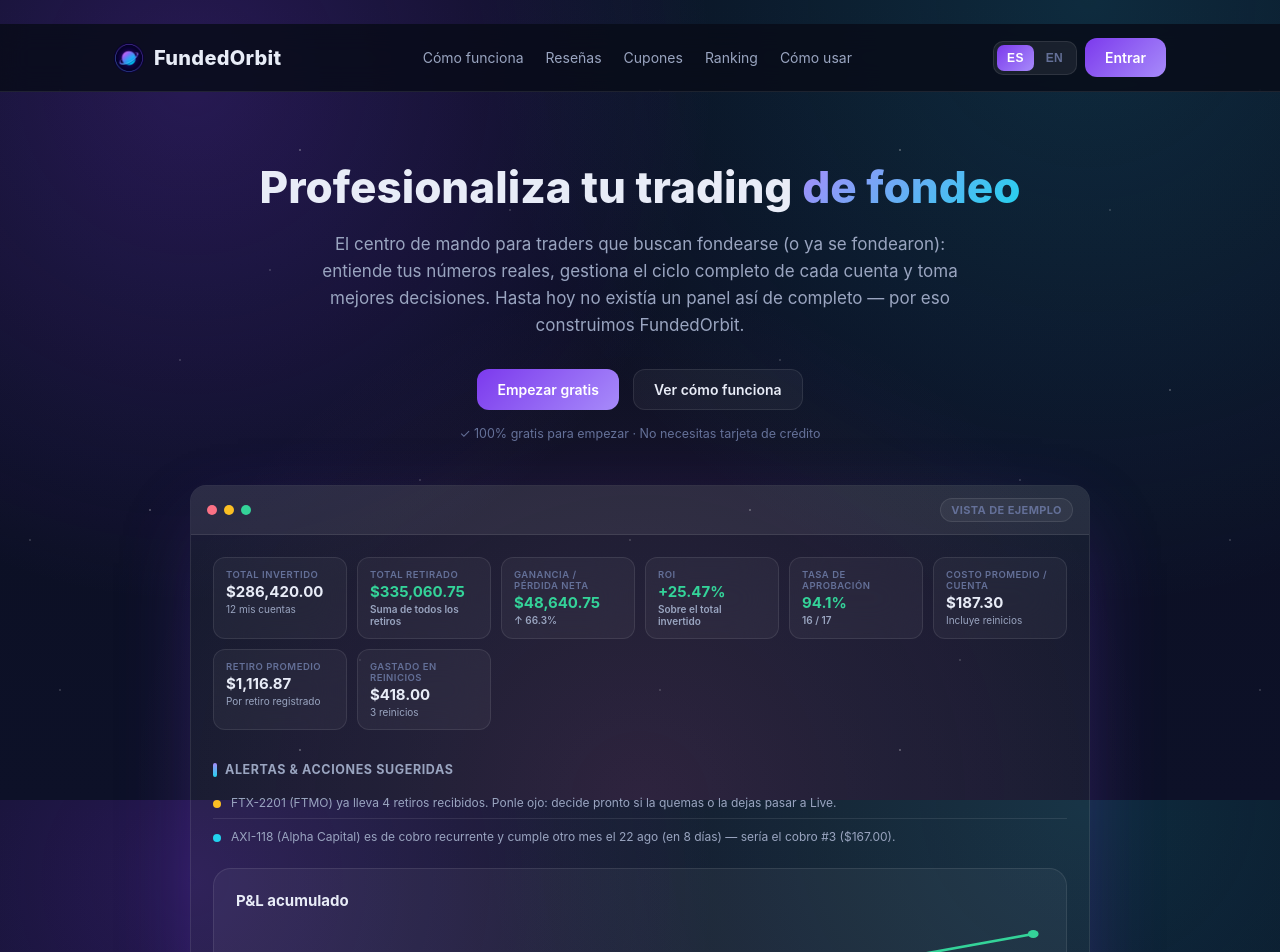
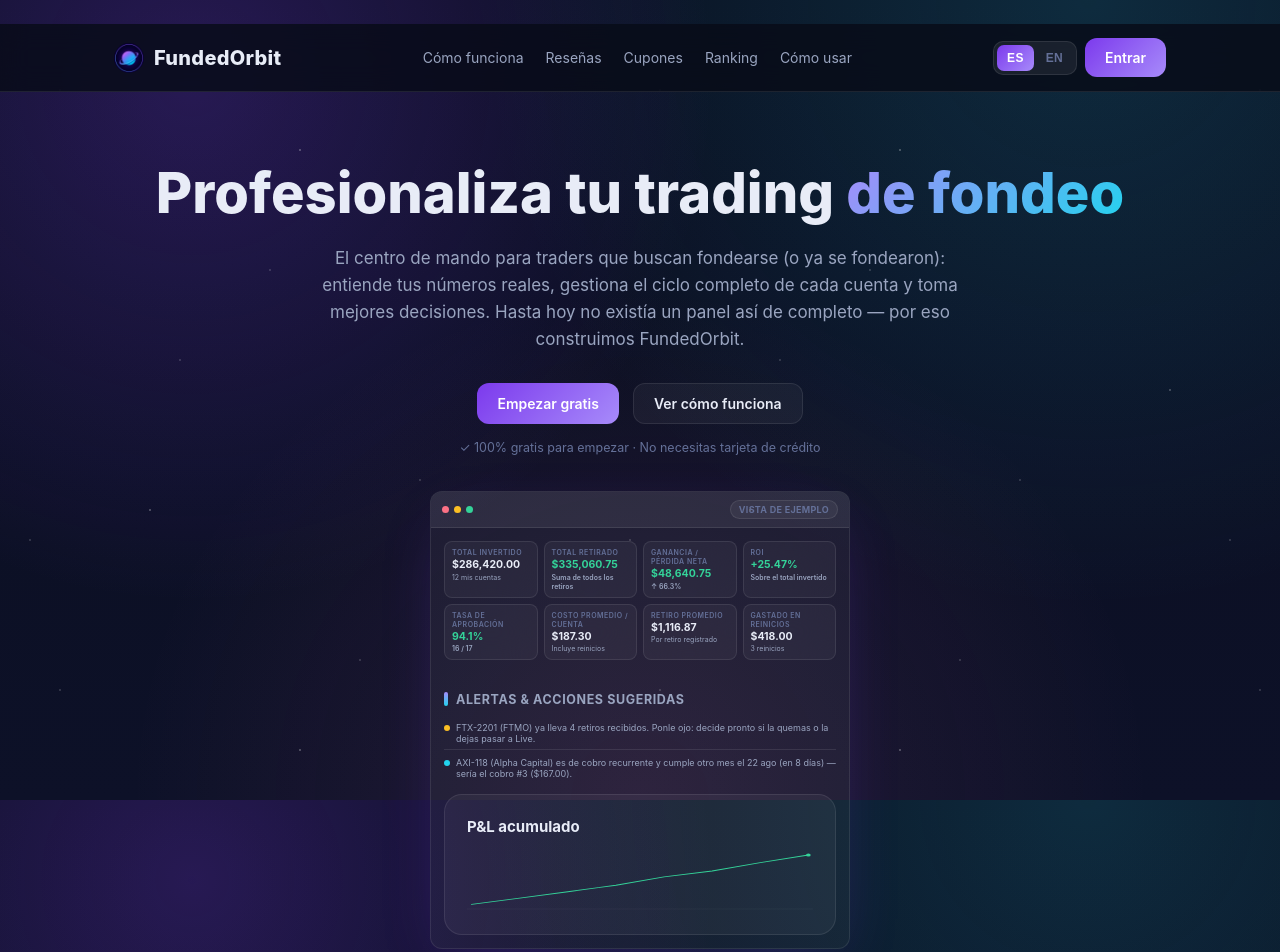
Before and after one commit to FundedOrbit/fundedorbit-app, a Next.js app: page / in a window 1280 px wide. Shown: the top 952 px of the page. Built offline with nearby package versions, Linux system fonts and the light colour scheme; no server answers.

Commit message:
Add files via upload

```diff
--- a/app/globals.css
+++ b/app/globals.css
@@ -18,7 +18,7 @@
   --radius-sm:12px;
 }
 *{box-sizing:border-box;}
-html,body{margin:0;padding:0;max-width:100%;}
+html,body{margin:0;padding:0;max-width:100%;overflow-x:hidden;}
 body{
   min-height:100vh;
   background:
@@ -54,6 +54,7 @@
 }
 a{color:inherit;text-decoration:none;}
 .wrap{position:relative;z-index:1;max-width:1100px;margin:0 auto;padding:24px;}
+@media (max-width:480px){.wrap{padding:16px;}}
 .nav{display:flex;align-items:center;justify-content:space-between;padding:18px 0;}
 .brand{display:flex;align-items:center;gap:10px;font-weight:800;font-size:20px;letter-spacing:.3px;}
 .brand .dot{width:30px;height:30px;border-radius:50%;object-fit:cover;flex-shrink:0;display:block;}
@@ -68,7 +69,7 @@
 .btn-ghost{background:var(--card-bg);color:var(--text-primary);}
 .btn-block{width:100%;}
 .hero{text-align:center;padding:70px 10px 40px;}
-.hero h1{font-size:44px;line-height:1.15;margin:0 0 18px;font-weight:800;}
+.hero h1{font-size:56px;line-height:1.12;margin:0 0 20px;font-weight:800;}
 .hero h1 span{background:linear-gradient(135deg, var(--accent-purple), var(--accent-cyan));-webkit-background-clip:text;background-clip:text;color:transparent;}
 .hero p{font-size:17px;color:var(--text-secondary);max-width:640px;margin:0 auto 30px;line-height:1.6;}
 .hero-actions{display:flex;gap:14px;justify-content:center;flex-wrap:wrap;}
@@ -126,7 +127,7 @@
 .avatar-opt.selected{border-color:var(--accent-purple);background:rgba(167,139,250,.15);}
 @media (max-width:760px){
   .grid-3{grid-template-columns:1fr;}
-  .hero h1{font-size:32px;}
+  .hero h1{font-size:38px;}
   .nav-links{display:none;}
 }
 
@@ -232,6 +233,7 @@
 .accounts-toolbar{display:flex;justify-content:space-between;align-items:center;margin-bottom:18px;flex-wrap:wrap;gap:10px;}
 .kpi-mini-grid{display:grid;grid-template-columns:repeat(4,1fr);gap:14px;margin-bottom:24px;}
 @media (max-width:760px){.kpi-mini-grid{grid-template-columns:repeat(2,1fr);}}
+@media (max-width:420px){.kpi-mini-grid{grid-template-columns:1fr;}}
 
 /* kpi cards (dashboard) */
 .kpi-card{
@@ -302,35 +304,38 @@
   justify-content:center;gap:6px;
 }
 
-/* dashboard preview mockup (landing hero) */
+/* dashboard preview mockup (landing hero) - deliberately small, it's just an example */
 .preview-frame{
-  max-width:900px;margin:44px auto 0;border-radius:16px;overflow:hidden;
+  max-width:420px;width:100%;margin:36px auto 0;border-radius:12px;overflow:hidden;
   background:var(--card-bg);border:1px solid var(--card-border);
-  box-shadow:0 30px 80px -20px rgba(124,58,237,.35);
+  box-shadow:0 20px 60px -20px rgba(124,58,237,.3);
 }
 .preview-titlebar{
-  display:flex;align-items:center;gap:7px;padding:12px 16px;
+  display:flex;align-items:center;gap:5px;padding:8px 11px;
   background:var(--card-bg-2);border-bottom:1px solid var(--card-border);
 }
-.preview-dot{width:10px;height:10px;border-radius:50%;flex-shrink:0;}
+.preview-dot{width:7px;height:7px;border-radius:50%;flex-shrink:0;}
 .preview-badge{
-  margin-left:auto;font-size:11px;font-weight:700;text-transform:uppercase;letter-spacing:.4px;
+  margin-left:auto;font-size:9px;font-weight:700;text-transform:uppercase;letter-spacing:.3px;
   color:var(--text-muted);background:rgba(255,255,255,.05);border:1px solid var(--card-border);
-  padding:4px 10px;border-radius:999px;
+  padding:3px 8px;border-radius:999px;
 }
-.preview-body{padding:22px;text-align:left;}
-.preview-kpis{grid-template-columns:repeat(6,1fr);gap:10px;margin-bottom:16px;}
-.preview-kpis .kpi-card{padding:11px 12px;}
-.preview-kpis .kpi-card .label{font-size:9.5px;margin-bottom:3px;}
-.preview-kpis .kpi-card .value{font-size:15px;line-height:1.2;}
-.preview-kpis .kpi-card .sub{font-size:10px;margin-top:2px;}
-.preview-alerts{margin-bottom:16px;}
+.preview-body{padding:13px;text-align:left;}
+.preview-kpis{grid-template-columns:repeat(4,1fr);gap:6px;margin-bottom:10px;}
+.preview-kpis .kpi-card{padding:6px 7px;border-radius:8px;}
+.preview-kpis .kpi-card .label{font-size:7px;margin-bottom:2px;}
+.preview-kpis .kpi-card .value{font-size:10.5px;line-height:1.15;}
+.preview-kpis .kpi-card .sub{font-size:7px;margin-top:1px;}
+.preview-alerts{margin-bottom:10px;}
 .preview-alerts .alerts-list{gap:0;}
-.preview-alerts .alert-item{padding:8px 0;font-size:12px;}
-.preview-chart h3{font-size:13px;}
+.preview-alerts .alert-item{padding:5px 0;font-size:9px;gap:6px;}
+.preview-alerts .alert-dot{width:6px;height:6px;margin-top:3px;}
+.preview-chart{padding:12px;}
+.preview-chart h3{font-size:10px;margin:0 0 6px;}
+.preview-chart .line-chart-svg{height:60px;}
 @media (max-width:760px){
-  .preview-body{padding:14px;}
-  .preview-kpis{grid-template-columns:repeat(3,1fr);}
+  .preview-frame{max-width:280px;}
+  .preview-kpis{grid-template-columns:repeat(2,1fr);}
 }
 
 /* footer */
--- a/app/layout.js
+++ b/app/layout.js
@@ -1,5 +1,10 @@
 import "./globals.css";
 import { LanguageProvider } from "../components/LanguageProvider";
+
+export const viewport = {
+  width: "device-width",
+  initialScale: 1,
+};
 
 export const metadata = {
   metadataBase: new URL("https://fundedorbit.com"),
```
